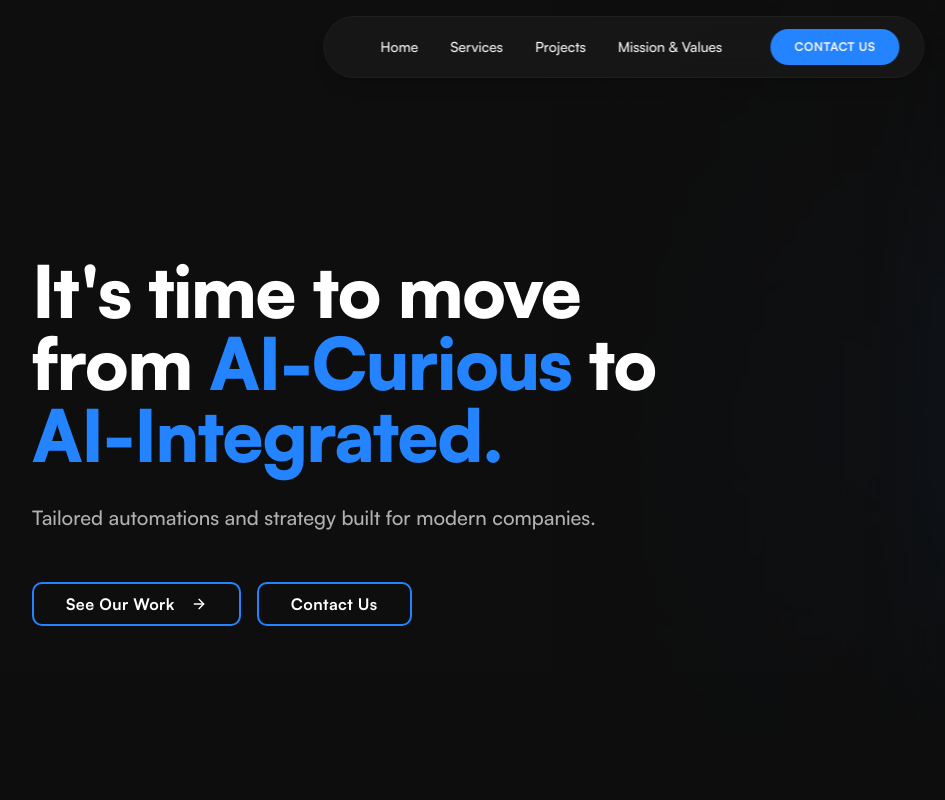
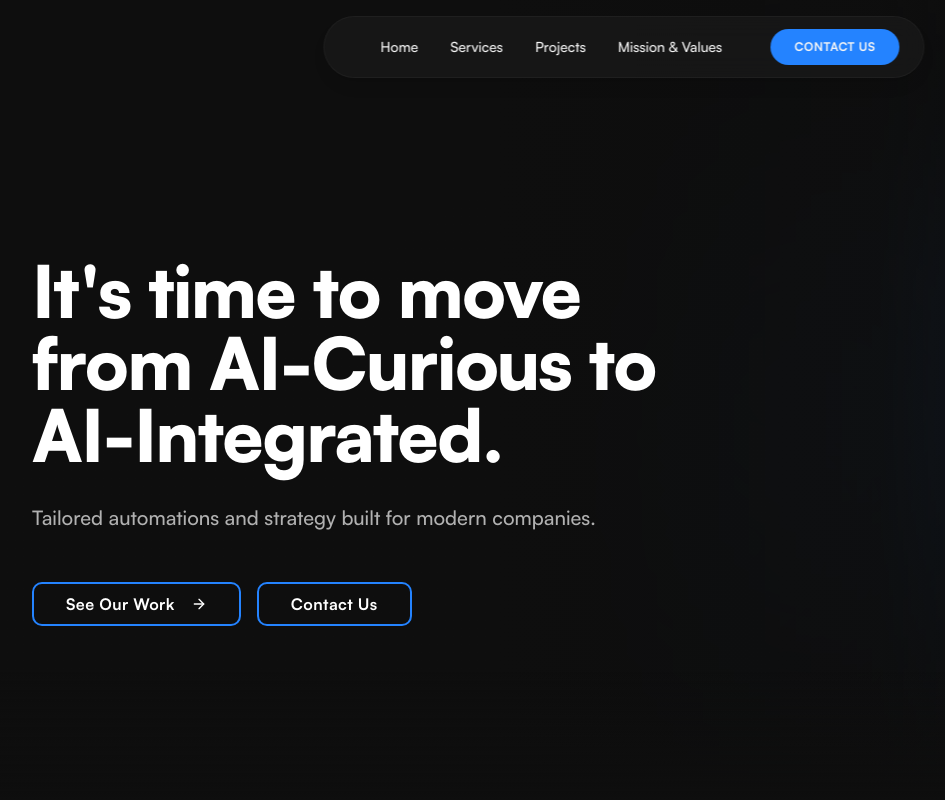
Before and after one commit to Synergaise/website, a React (Vite) app: page / in a window 1280 px wide. Shown: the top 800 px of the page, without its empty margins (16-961 px from the left). Built offline with nearby package versions, Linux system fonts and the light colour scheme; the HTML template or start-up script is replaced by a standard one.

Commit message:
Remove hero font colors

```diff
--- a/src/components/Hero.tsx
+++ b/src/components/Hero.tsx
@@ -34,10 +34,7 @@ const Hero = () => {
         <div className="max-w-2xl space-y-8 animate-fade-in-up">
           {/* Headline */}
           <h1 className="font-heading font-black text-6xl lg:text-7xl xl:text-[72px] leading-[1.05] tracking-[-0.02em] text-white">
-            It's time to move from{" "}
-            <span className="text-primary">AI-Curious</span>
-            {" "}to{" "}
-            <span className="text-primary">AI-Integrated.</span>
+            It's time to move from AI-Curious to AI-Integrated.
           </h1>
 
           {/* Subline */}
```
